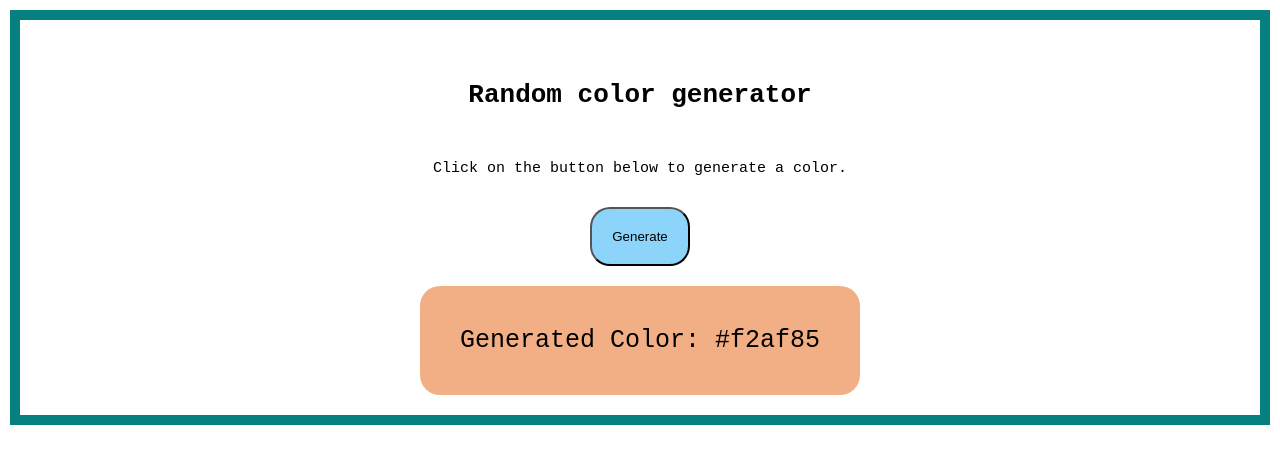
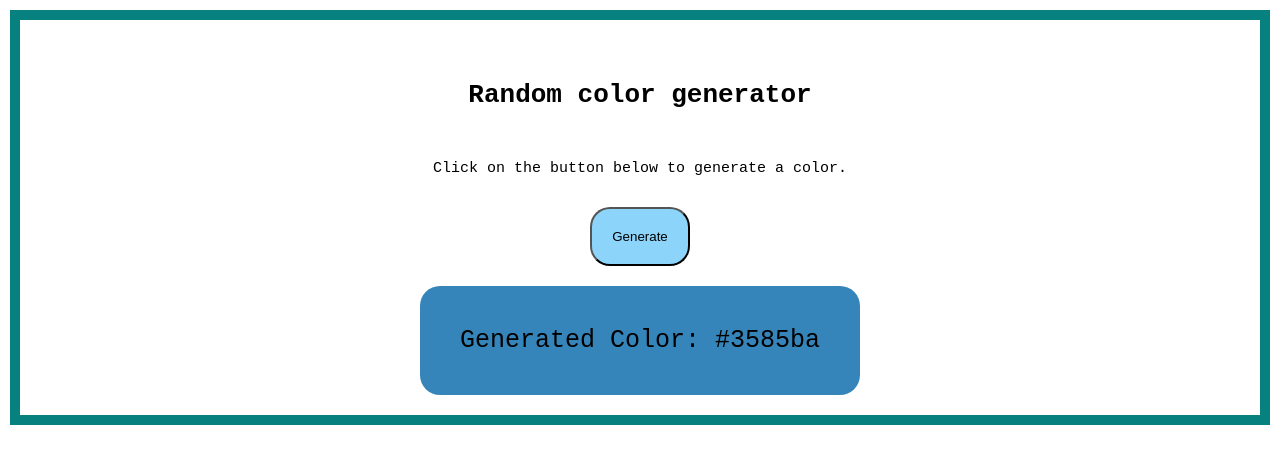
Before and after one commit to RavidEf/react-random-color-generator, a React app: page / in a window 1280 px wide. Shown: the top 464 px of the page. Built offline with nearby package versions, Linux system fonts and the light colour scheme; the HTML template or start-up script is replaced by a standard one.

Commit message:
Fix the useState function

```diff
--- a/package.json
+++ b/package.json
@@ -34,6 +34,7 @@
     "@testing-library/react": "^13.4.0",
     "@testing-library/user-event": "^13.5.0",
     "@types/node": "^22.5.5",
+    "@types/randomcolor": "^0.5.9",
     "@types/react": "^18.3.5",
     "@types/react-dom": "^18.3.0",
     "@types/testing-library__jest-dom": "^5.14.9",
--- a/src/App.js
+++ b/src/App.js
@@ -1,17 +1,13 @@
 import './App.css';
 import randomColor from 'randomcolor';
-import { useState } from 'react';
+import { React, useRef, useState } from 'react';
 
 export default function App() {
-  const changeColor = randomColor();
-  const [color, setColor] = useState('#f2af85');
-  const click = (color) => {
-    setColor(color);
-    // eslint-disable-next-line no-restricted-syntax
-    document.getElementById('buttonDiv').style.backgroundColor = changeColor;
-  };
+  const initialColor = randomColor();
+  const [color, setColor] = useState(initialColor);
 
   return (
+    <body>
       <div
         style={{
           fontFamily: 'monospace',
@@ -45,10 +41,12 @@ export default function App() {
         </p>
 
         <button
-        onClick={() => click(changeColor)}
+          onClick={() => {
+            const newColor = randomColor();
+            setColor(newColor);
+          }}
           id="colorinput"
           name="colorinput"
-        type="button"
           className="inputField"
           style={{
             margin: '20px',
@@ -64,9 +62,9 @@ export default function App() {
           id="buttonDiv"
           style={{
             borderRadius: '20px',
-          backgroundColor: '#f2af85',
+            backgroundColor: `${color}`,
             animation: 'ease-in',
-          transition: '1s',
+            transition: '0.75s',
           }}
         >
           <p
@@ -81,26 +79,6 @@ export default function App() {
           </p>
         </div>
       </div>
+    </body>
   );
 }
-
-/*
-      <label for="colorinput" />
-      <input
-        value={color}
-        onClick={
-          (event) => setColor(event.currentTarget.value)
-           const foundColor = get(event.currentTarget.value);
-          {color}
-
-        id="colorinput"
-        name="colorinput"
-        type="button"
-        className="inputField"
-        style={{
-          margin: '20px',
-          padding: '20px',
-          borderRadius: '20px',
-          backgroundColor: '#5e1493',
-        }
-      />  */
```
Also changed, not shown: 1 other file (tests, documents, lock files or other folders). Lines whose indentation alone changed are shown as unchanged.
